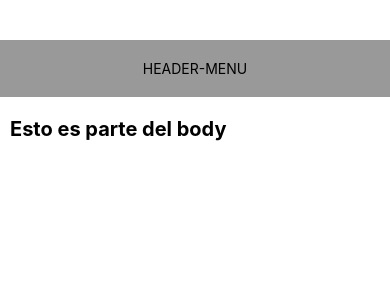
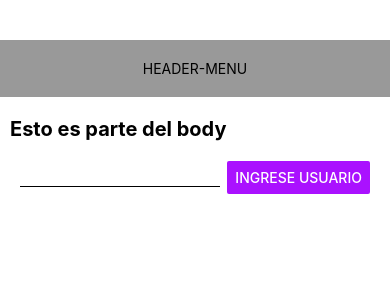
Before and after one commit to IgnaVilla09/aprendiendo-REACT-NATIVE, a React Native app: screen / in a window 390 px wide. Shown: the top 300 px of the page. Built offline with nearby package versions, Linux system fonts and the light colour scheme.

Commit message:
Aplicando models, FlatList

```diff
--- a/App.js
+++ b/App.js
@@ -1,12 +1,108 @@
-// import { StatusBar } from "expo-status-bar";
-import { View, Text, StyleSheet } from "react-native";
+import {
+  View,
+  Text,
+  StyleSheet,
+  TextInput,
+  Button,
+  FlatList,
+  TouchableOpacity,
+  Modal,
+} from "react-native";
 import Header from "./src/components/layout/Header.jsx";
+import { useState } from "react";
+
+// const Usuarios = [
+//   { id: 1, value: "Ignacio" },
+//   { id: 2, value: "Augusto" },
+//   { id: 3, value: "Lucia" },
+//   { id: 4, value: "Roxana" },
+// ];
 
 export default function App() {
+  const [textItem, setTextItem] = useState(""); //Definimos estados inicial y el set
+  const [list, setList] = useState([]); // Definimos estado inicial del array y su set
+  const [modalView, setModalView] = useState(false); // Definimos estado inicial de modal y su set
+  const [itemSelected, setItemSelected] = useState([]); // Definimos estado inicial de un array y su set
+
+  const addItem = () => {
+    // setList(list.push(textItem)); //PUSHEAMOS EN LA LISTA EL TEXTO DEL INPUT
+
+    setList((currentValue) => [
+      ...currentValue,
+      { id: Math.random().toString(), value: textItem },
+    ]);
+
+    setTextItem("");
+  };
+
+  const openModal = (item) => {
+    setItemSelected(item);
+    setModalView(true);
+  };
+
+  const handleCancel = () => {
+    setModalView(false);
+    setItemSelected({});
+  };
+  const handleDelete = () => {
+    const filter = list.filter((Usuarios) => Usuarios !== itemSelected);
+    setList(filter);
+    setModalView(false);
+  };
+
+  const handleTextChange = (text) => setTextItem(text); //Cambiamos el estado con el parámetro recibido
+
   return (
     <View style={styles.body}>
       <Header />
+
       <Text style={styles.heading}>Esto es parte del body</Text>
+
+      <View style={styles.box}>
+        <TextInput
+          style={styles.input}
+          value={textItem}
+          onChangeText={handleTextChange}
+        />
+        <Button title="Ingrese usuario" color="#a1f" onPress={addItem} />
+      </View>
+
+      <View style={styles.box}>
+        <FlatList
+          data={list} // PROPIEDAD OBLIGATORIA. EN ESTE CASO LA INFORMACIÓN DE UN ARRAY O ARMAR EL ARRAY AHI
+          keyExtractor={(u) => u.id} // PROPIEDAD OBLIGATORIA. ES UN MAP INTERNO QUE RECORRE EL ARRAY MEDIANTE, POR EJ, EL ID
+          renderItem={({ item }) => (
+            <TouchableOpacity
+              style={styles.card}
+              onPress={() => openModal(item)}
+            >
+              <Text>{item.value}</Text>
+            </TouchableOpacity>
+          )}
+        />
+      </View>
+
+      <Modal visible={modalView} transparent={true} animationType="slide">
+        <View style={styles.modalStyles}>
+          <View style={styles.modalContainer}>
+            <View style={styles.box}>
+              <Text>Esta seguro que quieres borrar? </Text>
+            </View>
+            <View style={styles.textContainer}>
+              <Button
+                style={styles.btnContainer}
+                onPress={handleDelete}
+                title="Borrar"
+              />
+              <Button
+                style={styles.btnContainer}
+                onPress={handleCancel}
+                title="Cancelar"
+              />
+            </View>
+          </View>
+        </View>
+      </Modal>
     </View>
   );
 }
@@ -14,10 +110,53 @@ export default function App() {
 const styles = StyleSheet.create({
   body: {
     marginVertical: 40,
+    flex: 1,
   },
   heading: {
     fontSize: 20,
     fontWeight: "bold",
     paddingHorizontal: 10,
   },
+  input: {
+    borderBottomColor: "#000",
+    borderBottomWidth: 1,
+    width: 200,
+    paddingHorizontal: 20,
+  },
+  box: {
+    flexDirection: "row",
+    justifyContent: "space-between",
+    alignItems: "center",
+    padding: 20,
+  },
+  card: {
+    justifyContent: "center",
+    alignItems: "center",
+    width: "100vw",
+    color: "#fff",
+    backgroundColor: "#a1f4",
+    padding: 8,
+    marginHorizontal: 5,
+    marginVertical: 9,
+    borderRadius: 10,
+  },
+  modalStyles: {
+    backgroundColor: "#cccc66",
+    flex: 1,
+    alignItems: "center",
+    justifyContent: "center",
+  },
+  modalContainer: {
+    padding: 10,
+  },
+  btnContainer: {
+    flexDirection: "row",
+    gap: 20,
+  },
+  textModal: {
+    fontWeight: "bold",
+  },
+  textContainer: {
+    gap: 20,
+  },
 });
```
Also changed, not shown: 1 other file (tests, documents, lock files or other folders).
